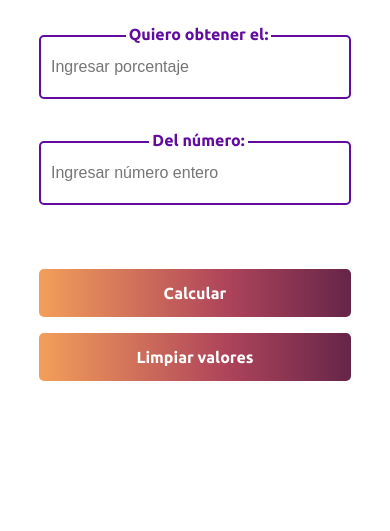
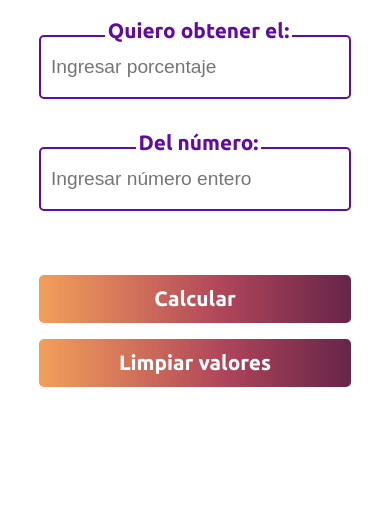
Before and after one commit to MarianoBarella95/calcular-porcentaje, a plain HTML site: page index.html in a window 390 px wide. Shown: the part 313-844 px from the top of the page. Drawn offline with Linux system fonts and the light colour scheme.

Commit message:
Arreglé width por segunda vez, adapto para mobile todo grande

```diff
--- a/index.css
+++ b/index.css
@@ -108,14 +108,16 @@ label {
 @media (max-width: 768px) {
     .btn {
         width: 100%;
+        font-size: 1.3rem;
     }
 
     label {
-        font-size: 1rem;
+        font-size: 1.3rem;
     }
 
     #numero1, #numero2 {
         width: 100%;
         height: 4rem;
+        font-size: 1.2rem;
     }
 }
```
